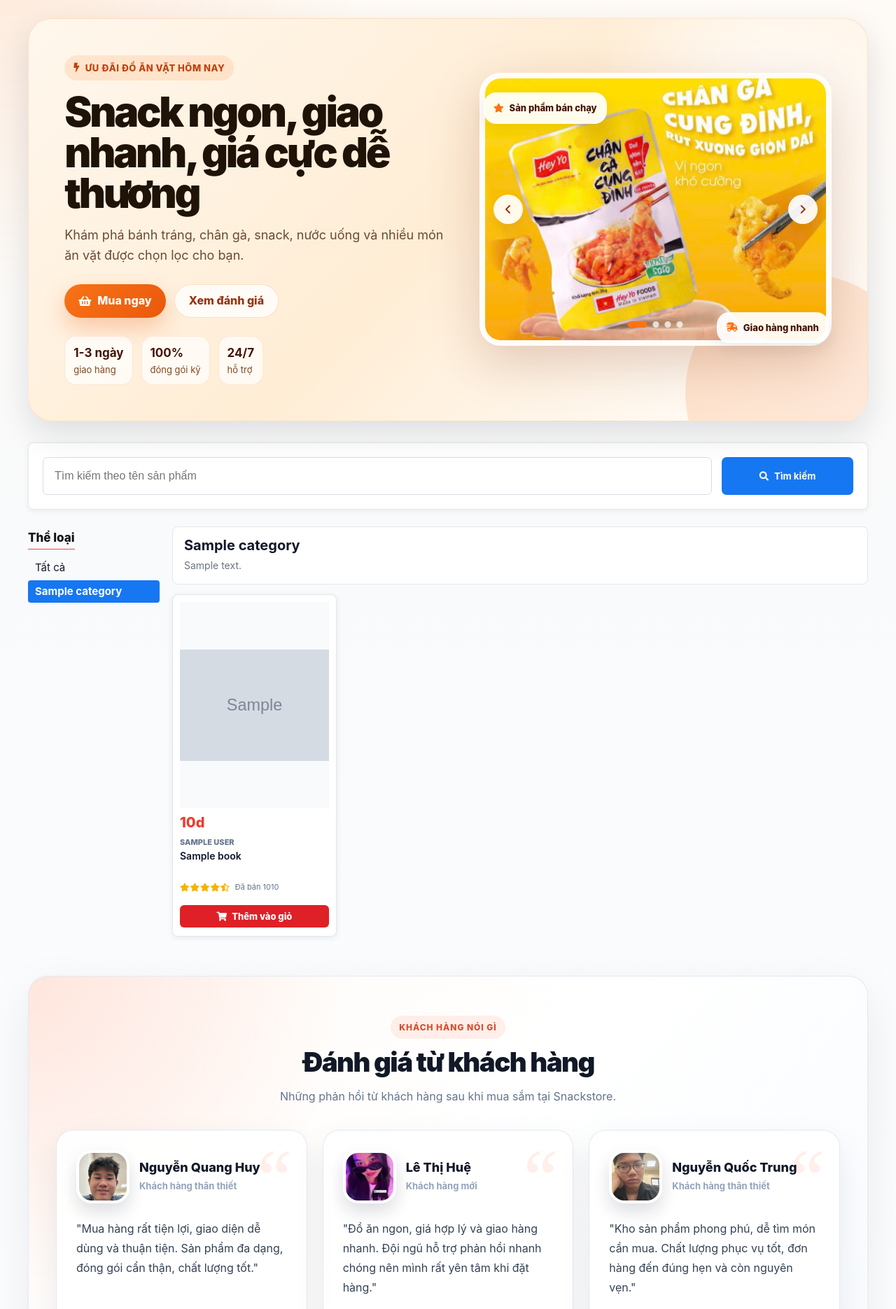
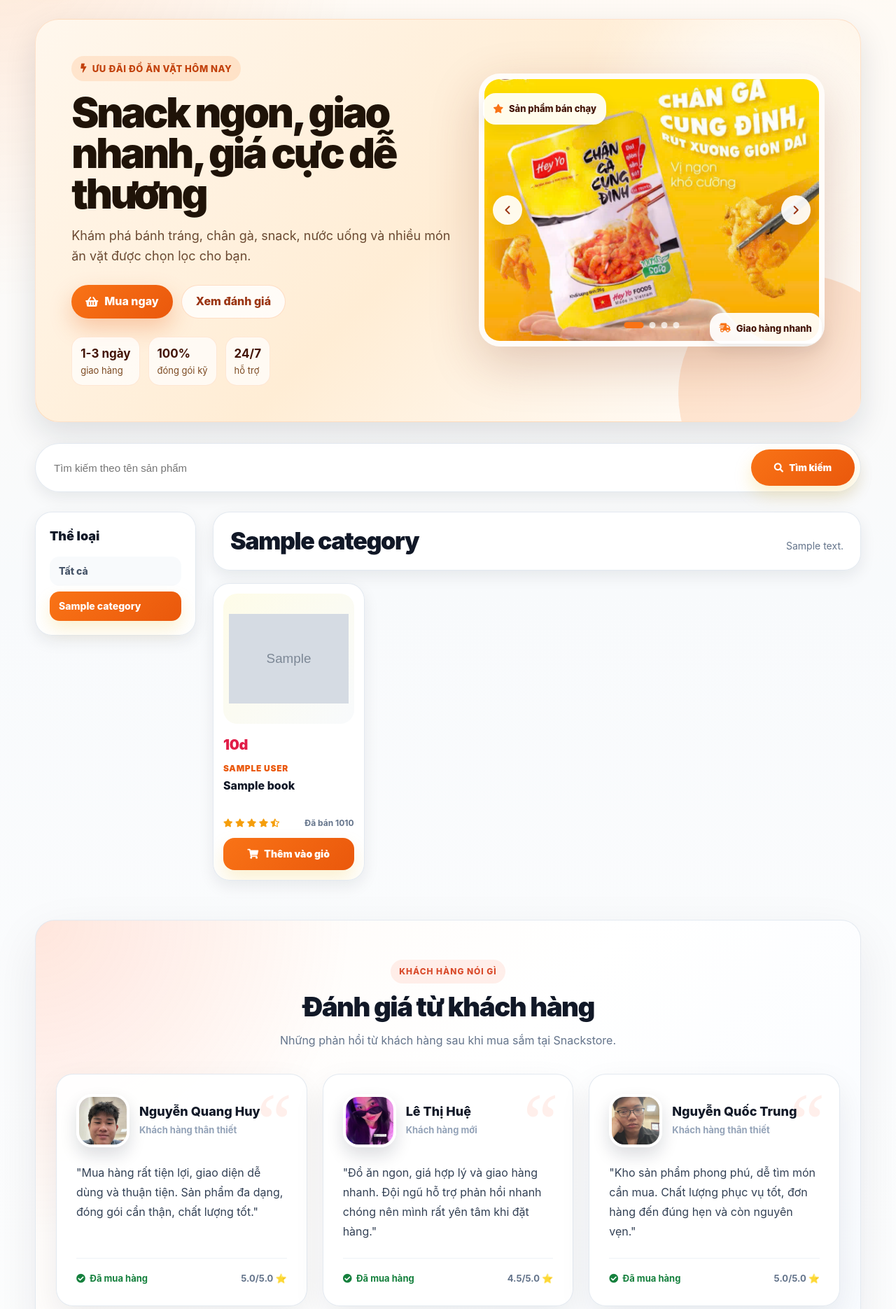
Before and after one commit to hoanganhtruc1501/webdoanvat, a Django app: a page that uses snackstore/templates/base.html in a window 1280 px wide. Shown: the part 84-1954 px from the top of the page at 70% size. Run offline with Django 5.2, Linux system fonts and the light colour scheme; tables that the repository leaves empty hold one stand-in row (values such as "Sample post"); grey boxes marked "Sample" are stand-in pictures.

Commit message:
Update snack_list.css

```diff
--- a/snackstore/static/css/snack_list.css
+++ b/snackstore/static/css/snack_list.css
@@ -1,170 +1,160 @@
-* {
-  box-sizing: border-box;
-}
-
 .catalog-page {
-  width: min(1200px, calc(100% - 32px));
-  margin: 24px auto 0;
+  margin: 0 auto;
+  padding: 1px 0 0;
 }
 
 .search-form {
-  margin: 18px 0 24px;
-  padding: 20px;
-  background: #fff;
-  border: 1px solid #e5e7eb;
-  border-radius: 8px;
-  box-shadow: 0 2px 10px rgba(15, 23, 42, 0.06);
+  position: relative;
+  margin: 0 0 28px;
+  padding: 8px;
+  border-radius: 999px;
+  background: rgba(255, 255, 255, 0.92);
+  border: 1px solid rgba(226, 232, 240, 0.95);
+  box-shadow: var(--shadow-sm);
 }
 
 .search-inputs {
   display: grid;
-  grid-template-columns: minmax(0, 1fr) 188px;
-  gap: 14px;
+  grid-template-columns: minmax(0, 1fr) 148px;
+  gap: 8px;
   align-items: center;
-  width: 100%;
-  max-width: none !important;
 }
 
-.search-input,
-.price-input {
-  min-width: 0;
-  height: 54px;
-  padding: 0 16px;
-  border: 1px solid #d7dce3;
-  border-radius: 7px;
+.search-input {
+  width: 100%;
+  height: 52px;
+  padding: 0 18px;
+  border: 0;
+  border-radius: 999px;
   color: #111827;
-  font-size: 16px;
-  background: #fff;
-}
-
-.search-input:focus,
-.price-input:focus {
-  outline: 2px solid rgba(37, 99, 235, 0.18);
-  border-color: #2563eb;
+  background: transparent;
+  font-size: 15px;
+  outline: none;
 }
 
 .search-btn {
-  height: 54px;
+  height: 52px;
   display: inline-flex;
   align-items: center;
   justify-content: center;
   gap: 8px;
-  padding: 0 24px;
   border: 0;
-  border-radius: 7px;
+  border-radius: 999px;
   color: #fff;
-  background: #1677f2;
-  font-weight: 700;
+  background: linear-gradient(135deg, var(--primary), var(--primary-dark));
+  font-weight: 900;
   cursor: pointer;
-  white-space: nowrap;
-}
-
-.search-btn:hover {
-  background: #0f63d8;
+  box-shadow: 0 12px 26px rgba(234, 179, 8, 0.22);
 }
 
 .catalog-layout {
   display: grid;
-  grid-template-columns: 188px minmax(0, 1fr);
-  gap: 18px;
+  grid-template-columns: 230px minmax(0, 1fr);
+  gap: 24px;
   align-items: start;
 }
 
 .category-panel {
   position: sticky;
-  top: 14px;
-  padding-top: 4px;
+  top: 100px;
+  padding: 20px;
+  border-radius: 24px;
+  background: rgba(255, 255, 255, 0.88);
+  border: 1px solid rgba(226, 232, 240, 0.95);
+  box-shadow: var(--shadow-sm);
 }
 
 .category-panel h2 {
-  display: inline-block;
-  margin: 0 0 10px;
-  padding-bottom: 5px;
-  border-bottom: 1px solid #ef4444;
-  color: #111;
-  font-size: 17px;
-  font-weight: 800;
-  line-height: 1.2;
+  margin: 0 0 14px;
+  color: #111827;
+  font-size: 18px;
+  font-weight: 950;
 }
 
 .category-nav {
-  display: flex;
-  flex-direction: column;
-  gap: 2px;
+  display: grid;
+  gap: 8px;
 }
 
-.category-link {
-  min-height: 32px;
+.category-panel .category-link {
+  min-height: 42px;
   display: flex;
   align-items: center;
-  padding: 7px 10px;
-  border-radius: 4px;
-  color: #111827;
+  padding: 0 13px;
+  border-radius: 14px;
+  color: #475569;
+  background: #f8fafc;
   text-decoration: none;
-  font-size: 15px;
-  line-height: 1.2;
+  font-size: 14px;
+  font-weight: 800;
+  transition: color .2s ease, background .2s ease, transform .2s ease;
 }
 
-.category-link:hover {
-  color: #0f63d8;
-  background: #eef5ff;
+.category-panel .category-link:hover {
+  color: #854d0e;
+  background: #fefce8;
+  transform: translateX(2px);
 }
 
-.category-link.active {
+.category-panel .category-link.active {
   color: #fff;
-  background: #1677f2;
-  font-weight: 700;
+  background: linear-gradient(135deg, var(--primary), var(--primary-dark));
+  box-shadow: 0 12px 24px rgba(234, 179, 8, 0.18);
 }
 
-.catalog-results {
-  min-width: 0;
-}
+.catalog-results { min-width: 0; }
 
 .catalog-heading {
-  margin: 0 0 14px;
-  padding: 14px 16px;
-  border: 1px solid #e5e7eb;
-  border-radius: 8px;
-  background: #fff;
+  display: flex;
+  align-items: flex-end;
+  justify-content: space-between;
+  gap: 18px;
+  margin: 0 0 18px;
+  padding: 22px 24px;
+  border: 1px solid rgba(226, 232, 240, 0.95);
+  border-radius: 24px;
+  background: rgba(255, 255, 255, 0.9);
+  box-shadow: var(--shadow-sm);
 }
 
 .catalog-heading h1 {
   margin: 0;
-  font-size: 20px;
-  line-height: 1.2;
+  color: #111827;
+  font-size: clamp(24px, 3vw, 34px);
+  line-height: 1.1;
+  font-weight: 950;
+  letter-spacing: -0.04em;
 }
 
 .catalog-heading p {
-  margin: 6px 0 0;
-  color: #6b7280;
+  margin: 8px 0 0;
+  color: var(--muted);
   font-size: 14px;
 }
 
 .product-grid {
   display: grid;
   grid-template-columns: repeat(4, minmax(0, 1fr));
-  gap: 18px;
+  gap: 20px;
 }
 
 .product-card {
+  position: relative;
   min-width: 0;
   display: flex;
   flex-direction: column;
-  padding: 10px 10px 12px;
-  border: 1px solid #e4e7ec;
-  border-radius: 8px;
-  background: #fff;
-  box-shadow: 0 2px 8px rgba(15, 23, 42, 0.08);
-  transition:
-    transform 0.18s ease,
-    box-shadow 0.18s ease,
-    border-color 0.18s ease;
+  overflow: hidden;
+  border-radius: 24px;
+  background: rgba(255, 255, 255, 0.95);
+  border: 1px solid rgba(226, 232, 240, 0.95);
+  box-shadow: var(--shadow-sm);
+  transition: transform .22s ease, box-shadow .22s ease, border-color .22s ease;
 }
 
 .product-card:hover {
-  transform: translateY(-2px);
-  border-color: #d7dce3;
-  box-shadow: 0 10px 24px rgba(15, 23, 42, 0.14);
+  transform: translateY(-6px);
+  border-color: rgba(250, 204, 21, 0.35);
+  box-shadow: var(--shadow-md);
 }
 
 .product-link {
@@ -172,18 +162,21 @@
   display: flex;
   flex: 1;
   flex-direction: column;
+  padding: 14px 14px 12px;
   color: inherit;
   text-decoration: none;
 }
 
 .product-image-wrap {
+  position: relative;
   width: 100%;
-  aspect-ratio: 0.72;
+  aspect-ratio: 1 / 1;
   display: grid;
   place-items: center;
   overflow: hidden;
-  margin-bottom: 10px;
-  background: #f8fafc;
+  margin-bottom: 14px;
+  border-radius: 20px;
+  background: linear-gradient(135deg, #fefce8, #f8fafc);
 }
 
 .product-image {
@@ -191,207 +184,134 @@
   height: 100%;
   object-fit: contain;
   display: block;
+  padding: 8px;
+  transition: transform .28s ease;
 }
+
+.product-card:hover .product-image { transform: scale(1.05); }
 
 .product-placeholder {
   width: 100%;
   height: 100%;
   display: grid;
   place-items: center;
-  color: #9ca3af;
-  background:
-    linear-gradient(135deg, #f8fafc 25%, transparent 25%) -10px 0 / 20px 20px,
-    linear-gradient(225deg, #f8fafc 25%, transparent 25%) -10px 0 / 20px 20px,
-    linear-gradient(315deg, #f8fafc 25%, transparent 25%) 0 0 / 20px 20px,
-    linear-gradient(45deg, #f8fafc 25%, #eef2f7 25%) 0 0 / 20px 20px;
-  font-size: 42px;
+  color: rgba(250, 204, 21, 0.5);
+  font-size: 48px;
 }
 
 .product-price-row {
-  min-height: 24px;
+  min-height: 30px;
   display: flex;
-  align-items: baseline;
+  flex-wrap: wrap;
+  align-items: center;
   gap: 7px;
   margin-top: auto;
-  white-space: nowrap;
 }
 
 .product-price {
-  color: #ef3b2d;
+  color: #e11d48;
   font-size: 20px;
-  font-weight: 800;
-  line-height: 1;
+  font-weight: 950;
+  letter-spacing: -0.02em;
 }
 
 .product-original-price {
-  color: #9ca3af;
+  color: #94a3b8;
   font-size: 13px;
   text-decoration: line-through;
+  font-weight: 700;
 }
 
 .product-discount {
-  padding: 2px 5px;
-  border-radius: 3px;
+  padding: 3px 7px;
+  border-radius: 999px;
   color: #fff;
-  background: #ef3b2d;
+  background: #ef4444;
   font-size: 11px;
-  font-weight: 700;
+  font-weight: 950;
 }
 
 .product-author {
   margin-top: 8px;
-  color: #64748b;
-  font-size: 11px;
-  font-weight: 800;
-  letter-spacing: 0;
-  line-height: 1.25;
+  color: var(--primary-dark);
+  font-size: 12px;
+  font-weight: 900;
+  letter-spacing: .06em;
   text-transform: uppercase;
-  overflow: hidden;
-  text-overflow: ellipsis;
-  white-space: nowrap;
 }
 
 .product-title {
-  min-height: 38px;
-  margin: 3px 0 7px;
-  color: #0f172a;
-  font-size: 14px;
-  font-weight: 600;
+  min-height: 44px;
+  margin: 5px 0 10px;
+  color: #111827;
+  font-size: 16px;
   line-height: 1.35;
-  display: -webkit-box;
-  -webkit-box-orient: vertical;
-  -webkit-line-clamp: 2;
-  overflow: hidden;
+  font-weight: 850;
 }
 
 .product-meta {
   display: flex;
   align-items: center;
-  gap: 8px;
-  min-height: 18px;
-  color: #64748b;
-  font-size: 11px;
-}
-
-.stars {
-  display: inline-flex;
-  align-items: center;
-  gap: 1px;
-  color: #f5b301;
+  justify-content: space-between;
+  gap: 10px;
+  margin-top: auto;
+  color: #f59e0b;
   font-size: 12px;
 }
 
 .sold-count {
-  overflow: hidden;
-  text-overflow: ellipsis;
+  color: #64748b;
+  font-weight: 750;
   white-space: nowrap;
 }
 
 .add-cart-btn {
-  height: 32px;
+  min-height: 46px;
   display: inline-flex;
   align-items: center;
   justify-content: center;
-  gap: 7px;
-  margin-top: 16px;
-  border-radius: 6px;
+  gap: 8px;
+  margin: 0 14px 14px;
+  border-radius: 16px;
   color: #fff;
-  background: #df2027;
-  font-size: 13px;
-  font-weight: 800;
+  background: linear-gradient(135deg, var(--primary), var(--primary-dark));
+  box-shadow: 0 14px 28px rgba(234, 179, 8, 0.18);
   text-decoration: none;
+  font-size: 14px;
+  font-weight: 900;
+  transition: transform .2s ease, filter .2s ease;
 }
 
 .add-cart-btn:hover {
-  color: #fff;
-  background: #c91820;
+  transform: translateY(-2px);
+  filter: brightness(1.03);
 }
 
 .empty-products {
-  display: grid;
-  place-items: center;
-  min-height: 280px;
-  padding: 32px;
-  border: 1px solid #e5e7eb;
-  border-radius: 8px;
+  padding: 54px 24px;
+  text-align: center;
   background: #fff;
-  text-align: center;
+  border: 1px solid rgba(226, 232, 240, 0.95);
+  box-shadow: var(--shadow-sm);
 }
 
-.empty-products h2 {
-  margin: 0 0 8px;
-  color: #111827;
-  font-size: 22px;
+.empty-products h2 { margin: 0 0 8px; }
+.empty-products p { margin: 0; color: var(--muted); }
+
+@media (max-width: 1120px) {
+  .product-grid { grid-template-columns: repeat(3, minmax(0, 1fr)); }
 }
 
-.empty-products p {
-  max-width: 420px;
-  margin: 0;
-  color: #6b7280;
-  line-height: 1.5;
+@media (max-width: 860px) {
+  .catalog-layout { grid-template-columns: 1fr; }
+  .category-panel { position: static; }
+  .category-nav { grid-template-columns: repeat(2, minmax(0, 1fr)); }
+  .product-grid { grid-template-columns: repeat(2, minmax(0, 1fr)); }
 }
 
-@media (max-width: 1100px) {
-  .product-grid {
-    grid-template-columns: repeat(3, minmax(0, 1fr));
-  }
+@media (max-width: 560px) {
+  .search-form { border-radius: 22px; }
+  .search-inputs { grid-template-columns: 1fr; }
+  .product-grid { grid-template-columns: 1fr; }
+  .category-nav { grid-template-columns: 1fr; }
 }
-
-@media (max-width: 820px) {
-  .catalog-layout {
-    grid-template-columns: 1fr;
-  }
-
-  .category-panel {
-    position: static;
-  }
-
-  .category-nav {
-    flex-direction: row;
-    flex-wrap: nowrap;
-    gap: 8px;
-    overflow-x: auto;
-    padding-bottom: 4px;
-  }
-
-  .category-link {
-    flex: 0 0 auto;
-    min-height: 34px;
-  }
-
-  .search-inputs {
-    grid-template-columns: 1fr;
-  }
-
-  .search-input,
-  .search-btn {
-    grid-column: 1 / -1;
-  }
-
-  .product-grid {
-    grid-template-columns: repeat(2, minmax(0, 1fr));
-    gap: 14px;
-  }
-}
-
-@media (max-width: 520px) {
-  .catalog-page {
-    width: min(100% - 20px, 1200px);
-    margin-top: 14px;
-  }
-
-  .search-inputs {
-    grid-template-columns: 1fr;
-  }
-  .product-card {
-    padding: 8px;
-  }
-
-  .product-price {
-    font-size: 18px;
-  }
-
-  .product-title {
-    font-size: 13px;
-  }
-}
```
